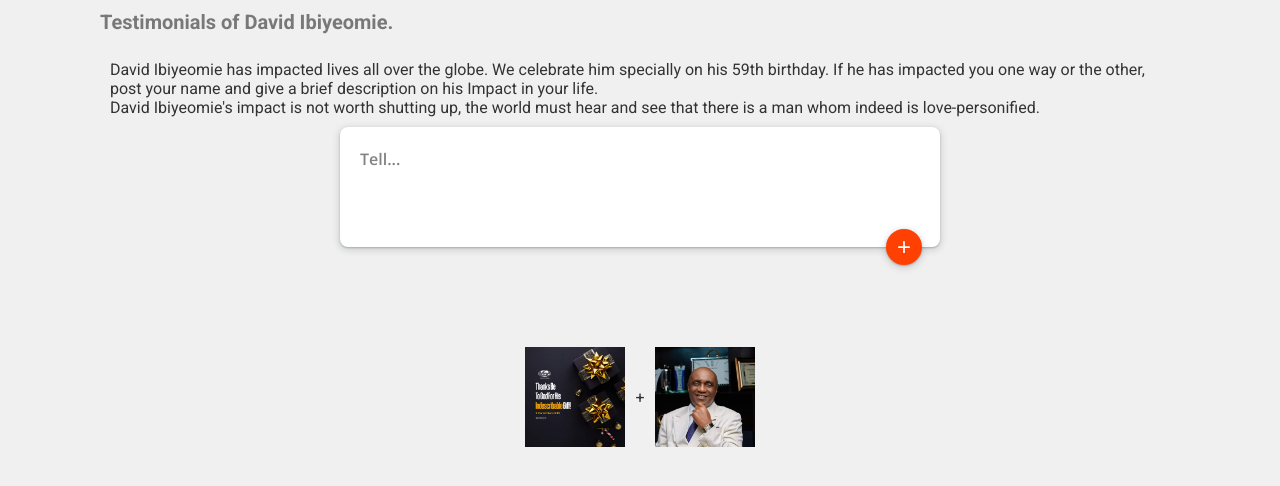
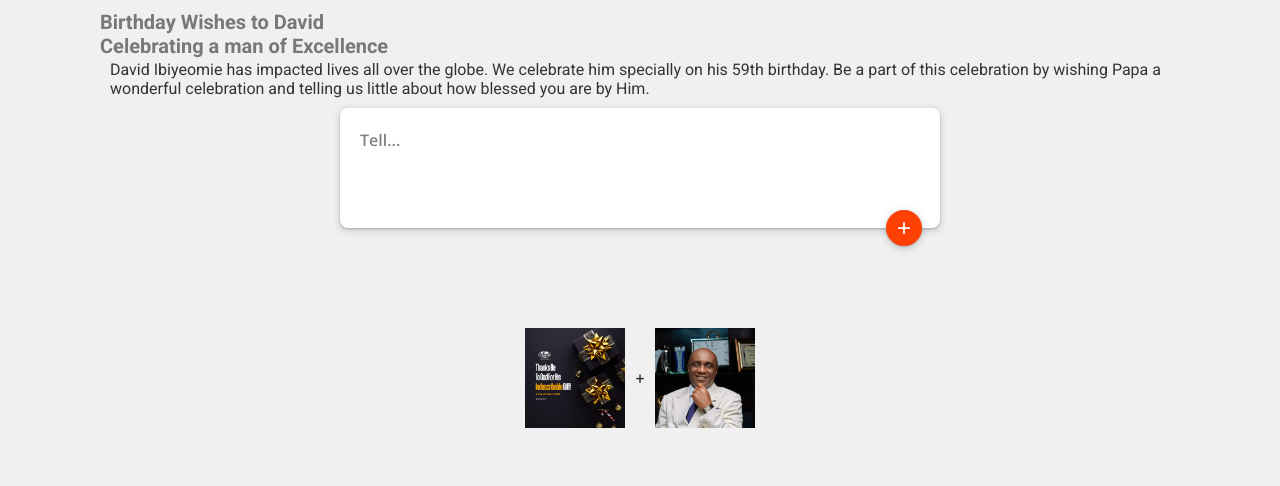
Before and after one commit to Samuel5555/Samuel5555, a Svelte app: page / in a window 1280 px wide. Shown: the top 486 px of the page. Built offline with nearby package versions, Linux system fonts and the light colour scheme; no server answers; the database is empty.

Commit message:
Update Header.svelte

```diff
--- a/src/components/Header.svelte
+++ b/src/components/Header.svelte
@@ -41,10 +41,9 @@
 </style>
 
 <h1 class="title">
-	Testimonials of David Ibiyeomie.</h1>
+	Birthday Wishes to David <br /> Celebrating a man of Excellence </h1>
 	<a>
 	David Ibiyeomie has impacted lives all  over the globe. We celebrate him specially on his 59th birthday.
-	If he has impacted you one way or the other, post your name and give a brief description on his Impact in your life.
-	<br />
-    David Ibiyeomie's impact is not worth shutting up, the world must hear and see that there is a man whom indeed is love-personified.
+	Be a part of this celebration by wishing Papa a wonderful celebration and telling us little about how blessed you are by Him.
+
 </a>
```
